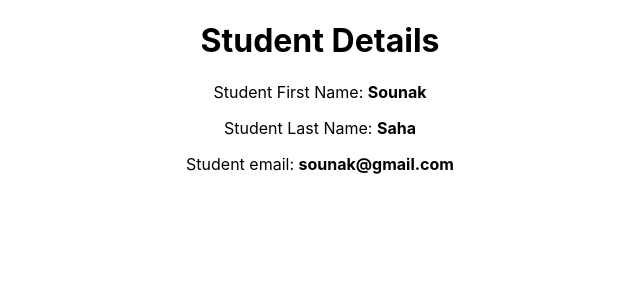
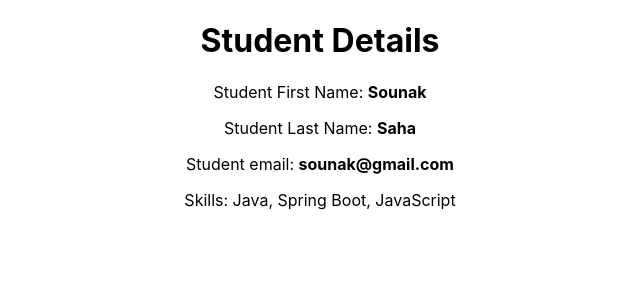
Before and after one commit to sounak999/React-Basics-Repository, a React (Create React App) app: page / in a window 1280 px wide. Shown: the top 300 px of the page, without its empty margins (320-960 px from the left). Built offline with nearby package versions, Linux system fonts and the light colour scheme.

Commit message:
0.2 => passing array via props

```diff
--- a/src/App.js
+++ b/src/App.js
@@ -14,6 +14,8 @@ function App() {
 		email: "sounak@gmail.com"
 	}
 
+	const skills = ['Java', 'Spring Boot', 'JavaScript']
+
   return (
     <div className="App">
 		{/* <Welcome name="Sounak"/>
@@ -29,7 +31,7 @@ function App() {
 
 		{/* <Hello /> */}
 
-		<Student student={student} />
+		<Student student={student} skills={skills} />
 
     </div>
   );
--- a/src/component/Student.js
+++ b/src/component/Student.js
@@ -5,6 +5,7 @@ const student = (props) => {
             <p>Student First Name: <strong>{props.student.firstName}</strong></p>
             <p>Student Last Name: <strong>{props.student.lastName}</strong></p>
             <p>Student email: <strong>{props.student.email}</strong></p>
+            <p>Skills: {props.skills.join(", ")}</p>
         </div>
     )
 }
```
